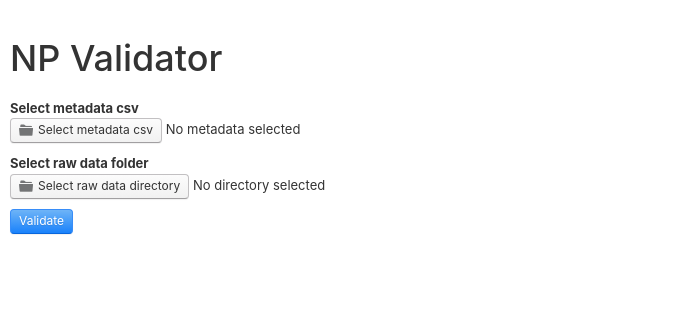
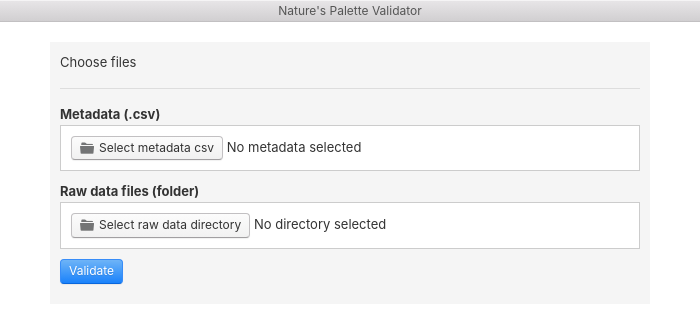
Before and after one commit to shawonibnkamal/np-prevalidator, an Electron app: page src/views/html/index.html in a window 700 px wide. Drawn offline with Linux system fonts and the light colour scheme.

```diff
--- a/src/views/html/index.html
+++ b/src/views/html/index.html
@@ -9,18 +9,29 @@
     <title>Nature's Palette Validator</title>
   </head>
   <body>
+    <header class="toolbar toolbar-header">
+      <h1 class="title">Nature's Palette Validator</h1>
+    </header>
+    <!-- <h1 class="text-center">Nature's Palette Validator</h1> -->
+    <div class="container homeContainer">
+      Choose files
 
-    <div class="container">
-      <h1>NP Validator</h1>
+      <hr>
+
       <div class="form-group">
-        <div><b>Select metadata csv</b></div>
-        <button id="selectMetaData"  class="btn btn-default"><span class="icon icon-folder icon-text"></span> Select metadata csv</button>
-        <span id="metadataOutput">No metadata selected</span>
+        <div><b>Metadata (.csv)</b></div>
+        <div class="customFormGroup">
+          <button id="selectMetaData"  class="btn btn-default"><span class="icon icon-folder icon-text"></span> Select metadata csv</button>
+          <span id="metadataOutput">No metadata selected</span>
+        </div>
       </div>
       <div class="form-group">
-        <div><b>Select raw data folder</b></div>
-        <button id="dataFolder"  class="btn btn-default"><span class="icon icon-folder icon-text"></span> Select raw data directory</button>
-        <span id="directoryOutput"> No directory selected</span>
+        <div><b>Raw data files (folder)</b></div>
+        <div class="customFormGroup">
+          <button id="dataFolder"  class="btn btn-default"><span class="icon icon-folder icon-text"></span> Select raw data directory</button>
+          <span id="directoryOutput"> No directory selected</span>
+        </div>
+
       </div>
       <div class="form-group">
         <button id="validate"  class="btn btn-primary">Validate</button>
--- a/src/views/styles/styles.css
+++ b/src/views/styles/styles.css
@@ -4,6 +4,18 @@
     padding: 10px;
     max-width: 800px;
     margin: 0 auto;
+}
+
+.homeContainer {
+    max-width: 600px;
+    background-color: whitesmoke;
+    margin-top: 20px;
+}
+
+.customFormGroup {
+    background-color: #FFF;
+    border: 1px solid #ccc;
+    padding: 10px;
 }
 
 .color-red {
```
Also changed, not shown: src/controllers/validationController.js (+28 -20 lines), src/views/html/result.html (+1 -1 lines), src/views/js/resultRenderer.js (+13 -9 lines).
